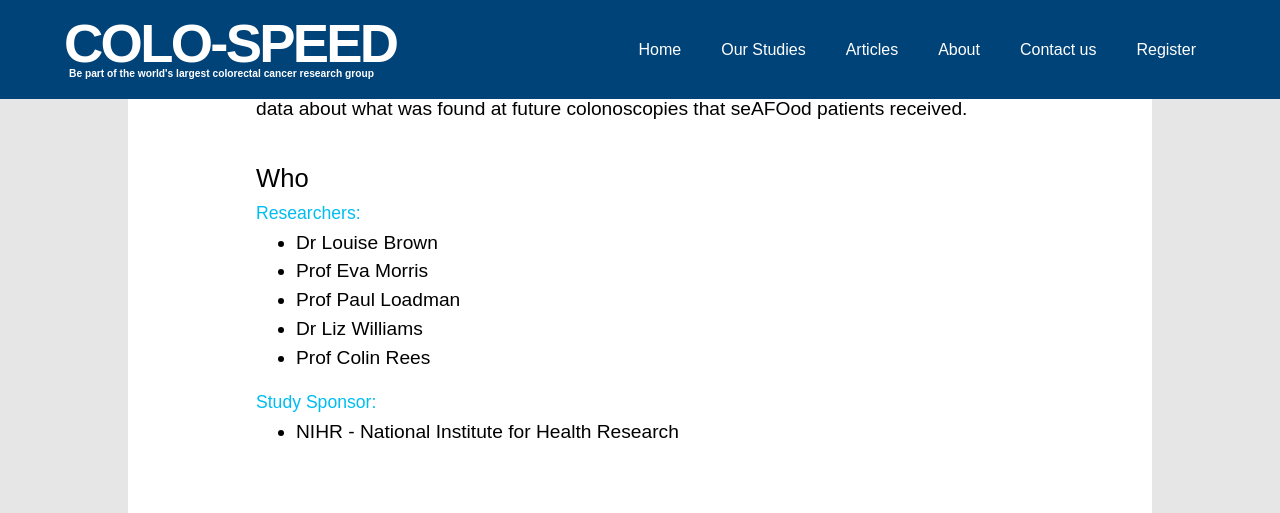
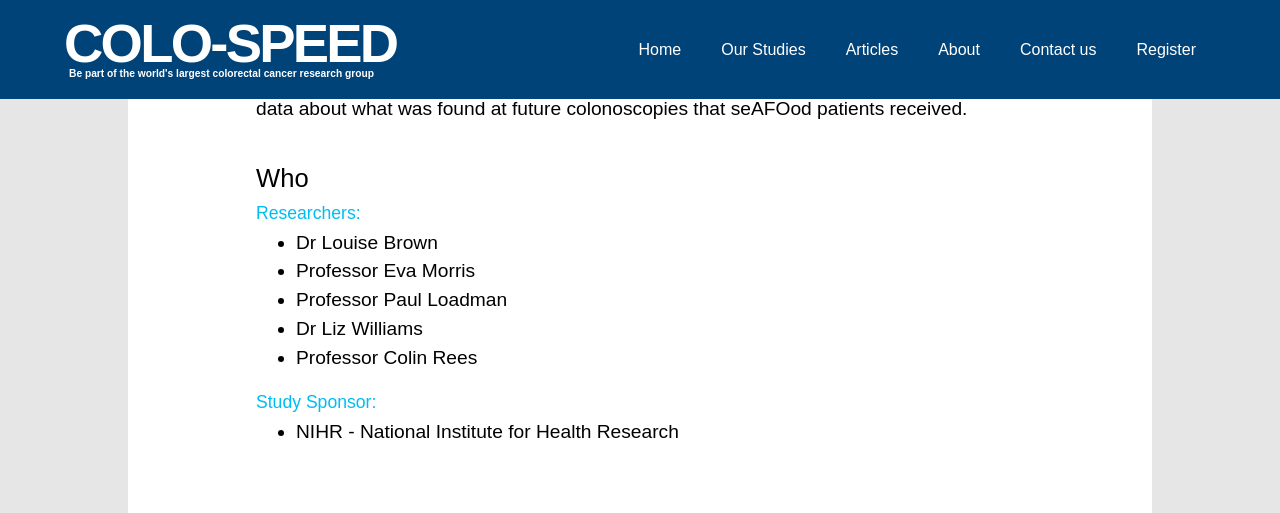
Before and after one commit to not-dalia/colo-speed-v2, a Jekyll site: the page built from _studies/stop-adenoma.md, in a window 1280 px wide and 900 px high, scrolled down 767 px, cut to the strip 0-513 px from the top of the window. Built offline with Jekyll 4.4.1, drawn with Linux system fonts in a browser that asks for light colours; some web fonts are replaced; comment, search, counter and statistics services are not loaded.

Commit message:
Update Study “stop-adenoma”

```diff
--- a/_studies/stop-adenoma.md
+++ b/_studies/stop-adenoma.md
@@ -13,14 +13,15 @@ contactperson:
   email: m.a.hull@leeds.ac.uk
 researchers:
   - Dr Louise Brown
-  - Prof Eva Morris
-  - Prof Paul Loadman
+  - Professor Eva Morris
+  - Professor Paul Loadman
   - Dr Liz Williams
-  - Prof Colin Rees
+  - Professor Colin Rees
 openingsitestitle: Sites to be opened
 shortoverview: The STOP-ADENOMA study follows on from a completed clinical trial
   called seAFOod, in which we tested whether aspirin and the omega-3 EPA, alone
   or together, prevent bowel polyps (which are known to progress to cancer if
   left unchecked).
+aim: ""
 ---
 The STOP-ADENOMA study follows on from a completed clinical trial called [seAFOod](https://www.thelancet.com/journals/lancet/article/PIIS0140-6736(18)31775-6/fulltext), in which we tested whether aspirin and the omega-3 EPA, alone or together, prevent bowel polyps (which are known to progress to cancer if left unchecked). Both aspirin and EPA prevented polyps but only in certain circumstances depending on where in the bowel the polyps were and which type of polyp. In STOP-ADENOMA, we are analysing patient blood, urine and bowel samples in order to understand more about why aspirin and EPA work selectively. We are also working with [Bowel Cancer Intelligence](https://bci.leeds.ac.uk/) in order to analyse data about what was found at future colonoscopies that seAFOod patients received.
```
